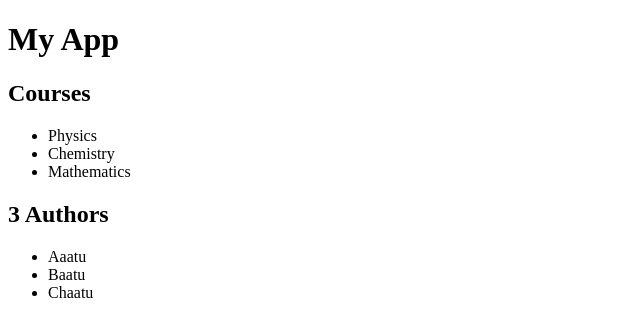
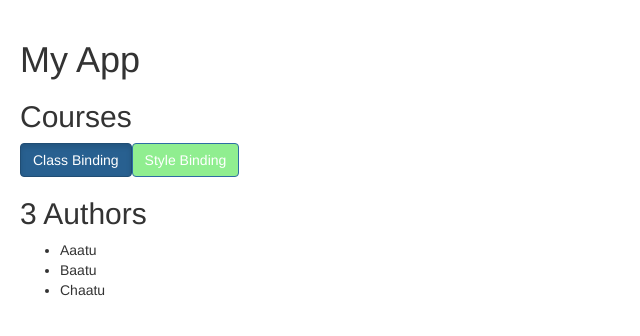
Before and after one commit to gauravDublin/rest-api, an Angular app: page / in a window 1280 px wide. Shown: the top 336 px of the page, without its empty margins (0-640 px from the left). Built offline with nearby package versions, Linux system fonts and the light colour scheme.

Commit message:
Bindings Included

```diff
--- a/package.json
+++ b/package.json
@@ -21,6 +21,7 @@
     "@angular/platform-browser": "^4.2.4",
     "@angular/platform-browser-dynamic": "^4.2.4",
     "@angular/router": "^4.2.4",
+    "bootstrap": "^3.3.7",
     "core-js": "^2.4.1",
     "rxjs": "^5.4.2",
     "zone.js": "^0.8.14"
--- a/src/app/courses.component.ts
+++ b/src/app/courses.component.ts
@@ -7,13 +7,26 @@ import { CoursesService } from './courses.service';
               // <div id ="aId"                   "#courses"
   template: `
               <h2>{{ title }}</h2>
-              <ul>
+<!--              <ul>
                 <li *ngFor="let subject of courses">{{subject}}</li>
               </ul>
+              &lt;!&ndash;<img src="{{ imageURL }}"/>&ndash;&gt;
+              <img [src]="imageURL" height="100px" width="200px"/>
+              <table>
+                <tr>
+                  <td [attr.colspan]="columnSpan">
+                  </td>
+                </tr>
+              </table>-->
+              <button class="btn btn-primary" [class.active]="isActive">Class Binding</button>
+              <button class="btn btn-primary" [style.backgroundColor]="isActive? 'lightgreen': 'pink'">Style Binding</button>
             `
 })
 export class CoursesComponent {
     title = "Courses";
+    imageURL = "https://cdn-images-1.medium.com/max/622/1*grk7btEn0OJEQRKgG2Qs2A.png";
+    columnSpan = 2 ;
+    isActive = true;
     courses;
     constructor(service: CoursesService) {
       this.courses = service.getCoursesList();
--- a/src/styles.css
+++ b/src/styles.css
@@ -1 +1,5 @@
 /* You can add global styles to this file, and also import other style files */
+@import "~bootstrap/dist/css/bootstrap.css";
+body {
+  padding:20px;
+}
```
